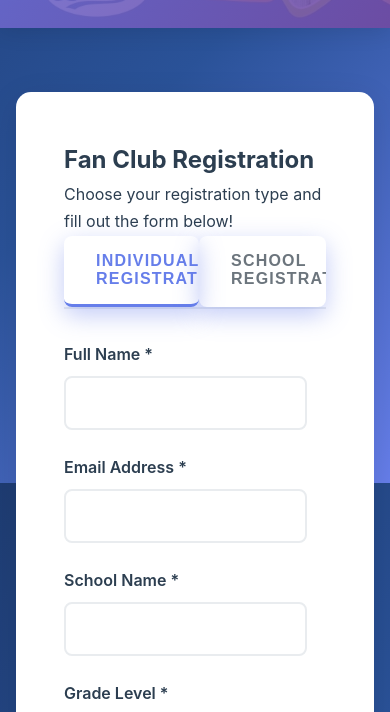
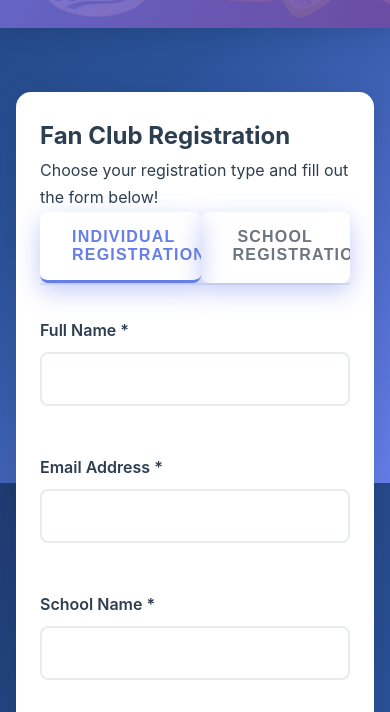
Before and after one commit to Aduriz20697/kiddies-teens-bobo-fanclub, a website: page register.html in a window 390 px wide. Shown: the part 361-1073 px from the top of the page. Drawn offline with Linux system fonts and the light colour scheme.

Commit message:
Add files via upload

```diff
--- a/styles.css
+++ b/styles.css
@@ -824,6 +824,23 @@ th {
         padding: 1.5rem;
         margin: 1rem 0;
     }
+
+    .form-group {
+        margin-bottom: 2rem;
+        clear: both;
+    }
+
+    .form-group input,
+    .form-group select,
+    .form-group textarea {
+        width: 100%;
+        box-sizing: border-box;
+        margin-bottom: 1rem;
+    }
+
+    .registration {
+        padding: 1.5rem;
+    }
 }
 
 .payment-card {
```
